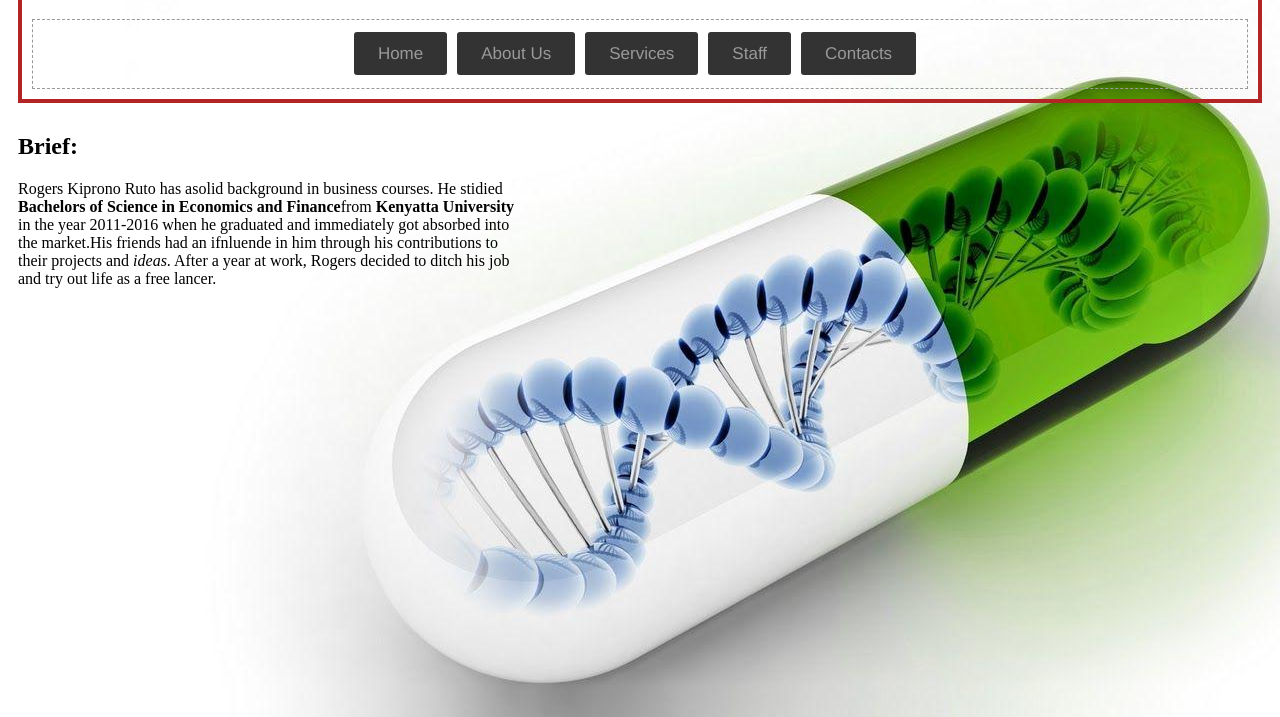
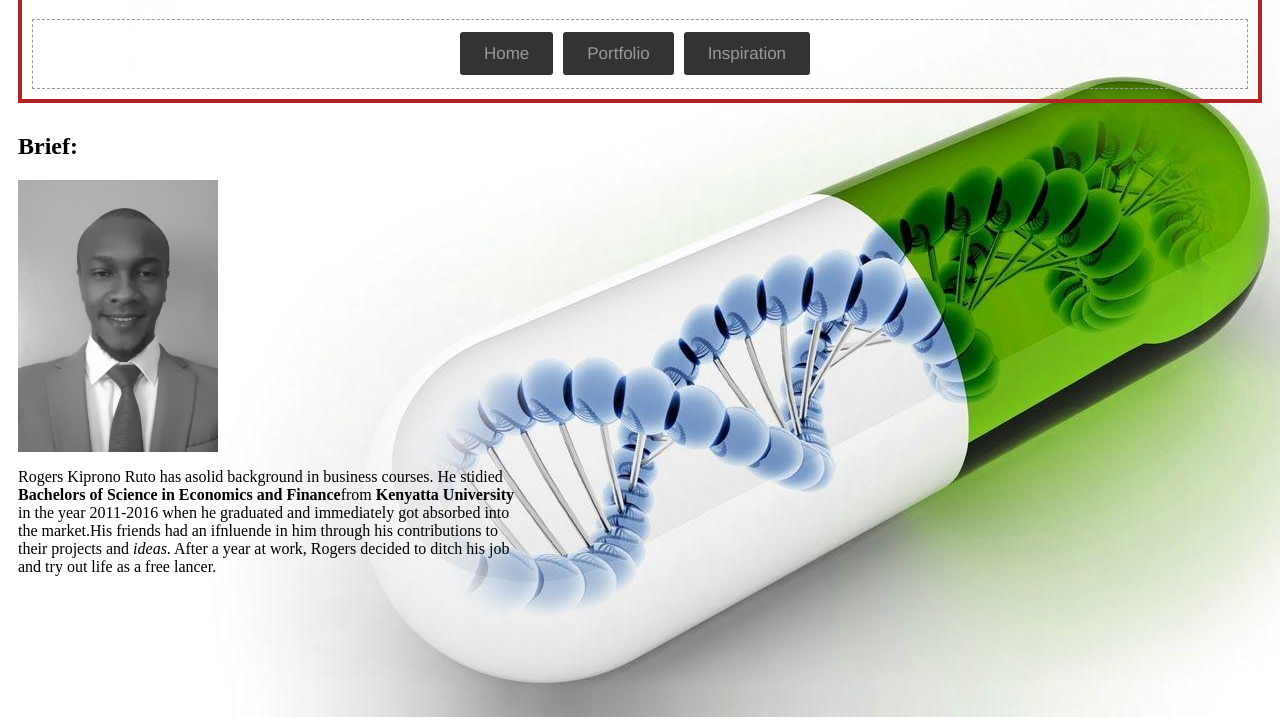
Before and after one commit to kipronorogers/repository, a plain HTML site: page indexlp.html in a window 1280 px wide. Shown: the part 83-800 px from the top of the page. Drawn offline with Linux system fonts and the light colour scheme.

Commit message:
Profile pic added

```diff
--- a/indexlp.html
+++ b/indexlp.html
@@ -14,7 +14,7 @@
 			<head>
 				<h1>Rogers Kiprono Ruto</h1>
 				<div id="menubar1">
-					<a href="#">Home</a><a href="#">About Us</a><a href="#">Services</a><a href="#">Staff</a><a href="#">Contacts</a>
+					<a href="indexlp.html">Home</a><a href="portfolio.html">Portfolio</a><a href="inspiration.html">Inspiration</a>
 				</div>
 			</head>
         </div>
@@ -24,6 +24,7 @@
     <body>
         <div class="Brief">
              <h2>Brief:</h2>
+             <img src="prof.jpg" alt="Profile pic" width="200px" length="200px">
             <p>Rogers Kiprono Ruto has asolid background in business courses.
             He stidied <strong>Bachelors of Science in Economics and Finance</strong>from
             <strong>Kenyatta University</strong> in the year 2011-2016 when he graduated and
@@ -31,5 +32,5 @@
             their projects and <em>ideas</em>. After a year at work, Rogers
             decided to ditch his job and try out life as a free lancer.</p>
         </div>
-    </body>
+        </body>
 </html>
--- a/style.css
+++ b/style.css
@@ -27,9 +27,8 @@ div#menubar1> a:hover{
     }
 
 .Brief{
-        width: 40%;
-        float: left;
-        border-radius: 20px;
-        padding: 10px;
-        padd
-      }
+     width: 40%;
+    float: left;
+    border-radius: 20px;
+    padding: 10px;
+    }
```
Also changed, not shown: prof.jpg (added).
